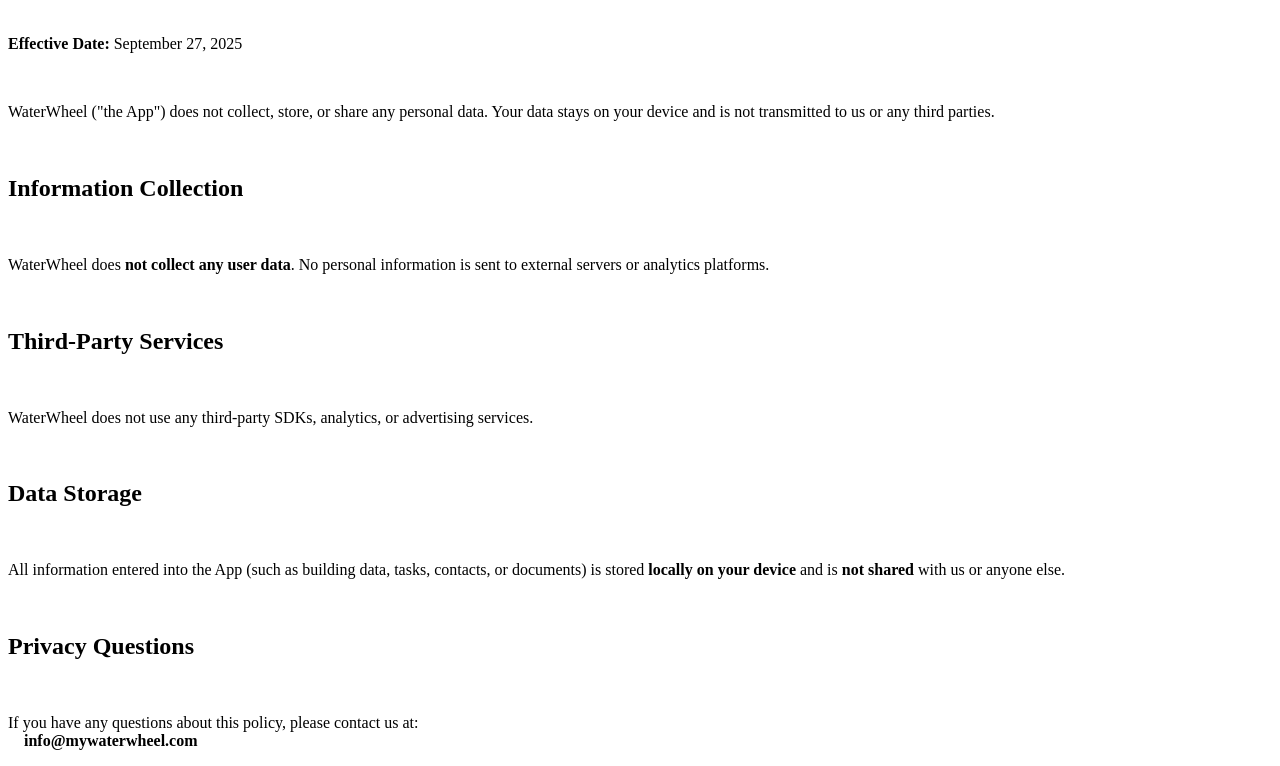
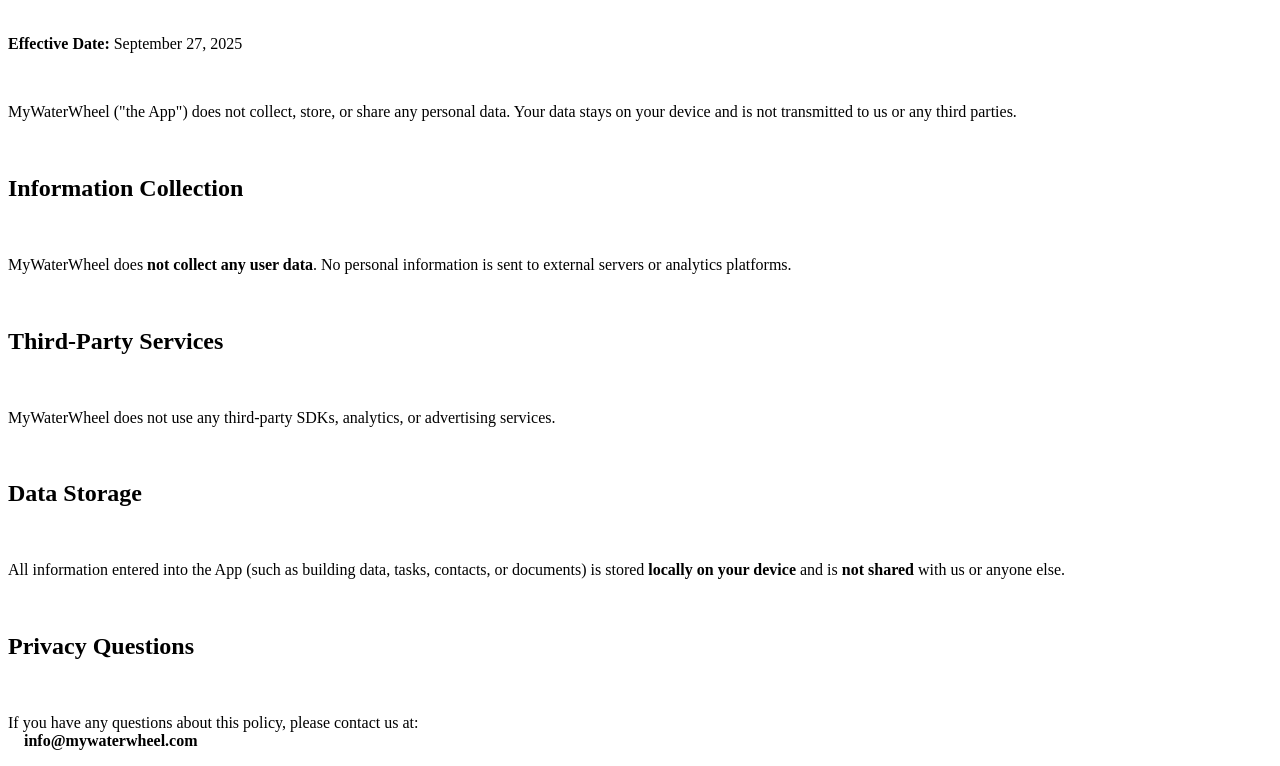
Before and after one commit to MyWaterWheel/Website, a plain HTML site: page privacy.html in a window 1280 px wide. Shown: the part 105-871 px from the top of the page. Drawn offline with Linux system fonts and the light colour scheme.

Commit message:
Update privacy.html

```diff
--- a/privacy.html
+++ b/privacy.html
@@ -24,13 +24,13 @@
   <h1>Privacy Policy</h1>
   <p><strong>Effective Date:</strong> September 27, 2025</p>
 
-  <p>WaterWheel ("the App") does not collect, store, or share any personal data. Your data stays on your device and is not transmitted to us or any third parties.</p>
+  <p>MyWaterWheel ("the App") does not collect, store, or share any personal data. Your data stays on your device and is not transmitted to us or any third parties.</p>
 
   <h2>Information Collection</h2>
-  <p>WaterWheel does <strong>not collect any user data</strong>. No personal information is sent to external servers or analytics platforms.</p>
+  <p>MyWaterWheel does <strong>not collect any user data</strong>. No personal information is sent to external servers or analytics platforms.</p>
 
   <h2>Third-Party Services</h2>
-  <p>WaterWheel does not use any third-party SDKs, analytics, or advertising services.</p>
+  <p>MyWaterWheel does not use any third-party SDKs, analytics, or advertising services.</p>
 
   <h2>Data Storage</h2>
   <p>All information entered into the App (such as building data, tasks, contacts, or documents) is stored <strong>locally on your device</strong> and is <strong>not shared</strong> with us or anyone else.</p>
```
